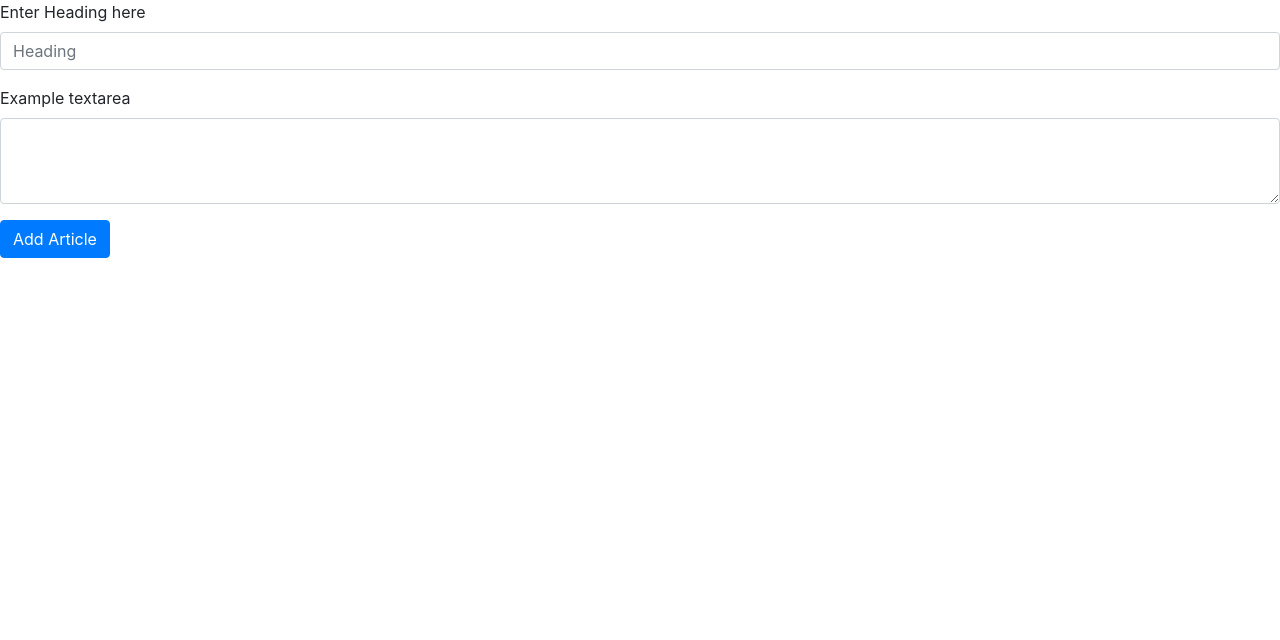
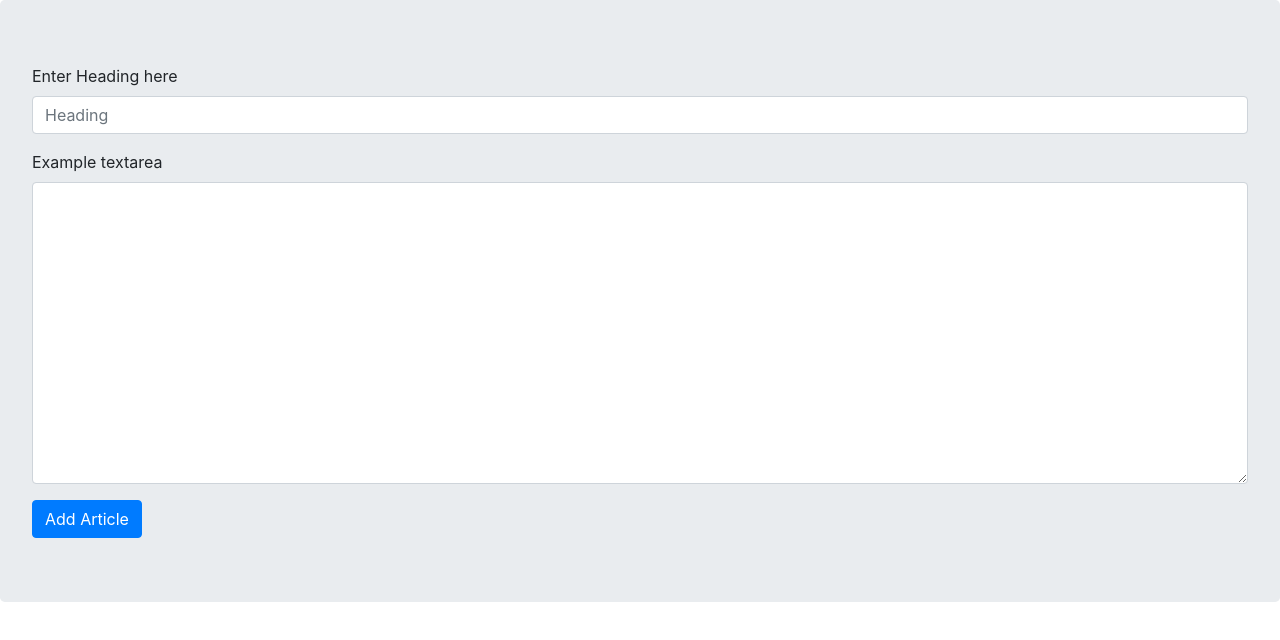
Before and after one commit to Dilansilva/MERN-CRUD, a React (Create React App) app: page / in a window 1280 px wide. Shown: the top 640 px of the page. Built offline with nearby package versions, Linux system fonts and the light colour scheme.

Commit message:
Create page UI is done

```diff
--- a/src/pages/Create.js
+++ b/src/pages/Create.js
@@ -1,12 +1,13 @@
 import React from 'react';
 
 import {Button,//import bootstrap
-        Form} from 'react-bootstrap';
+        Form,
+        Jumbotron} from 'react-bootstrap';
 import 'bootstrap/dist/css/bootstrap.min.css';
 
 const Create = () => {
     return(
-        <div>
+        <Jumbotron>
             <Form>
                 <Form.Group controlId="exampleForm.ControlInput1">
                     <Form.Label>Enter Heading here</Form.Label>
@@ -15,14 +16,14 @@ const Create = () => {
 
                 <Form.Group controlId="exampleForm.ControlTextarea1">
                     <Form.Label>Example textarea</Form.Label>
-                        <Form.Control as="textarea" rows={3} />
+                        <Form.Control as="textarea" rows={12} />
                 </Form.Group>
 
                 <Button variant="primary" type="submit">
                     Add Article
                 </Button>
             </Form>
-        </div>
+        </Jumbotron>
     );
 }
 
```
